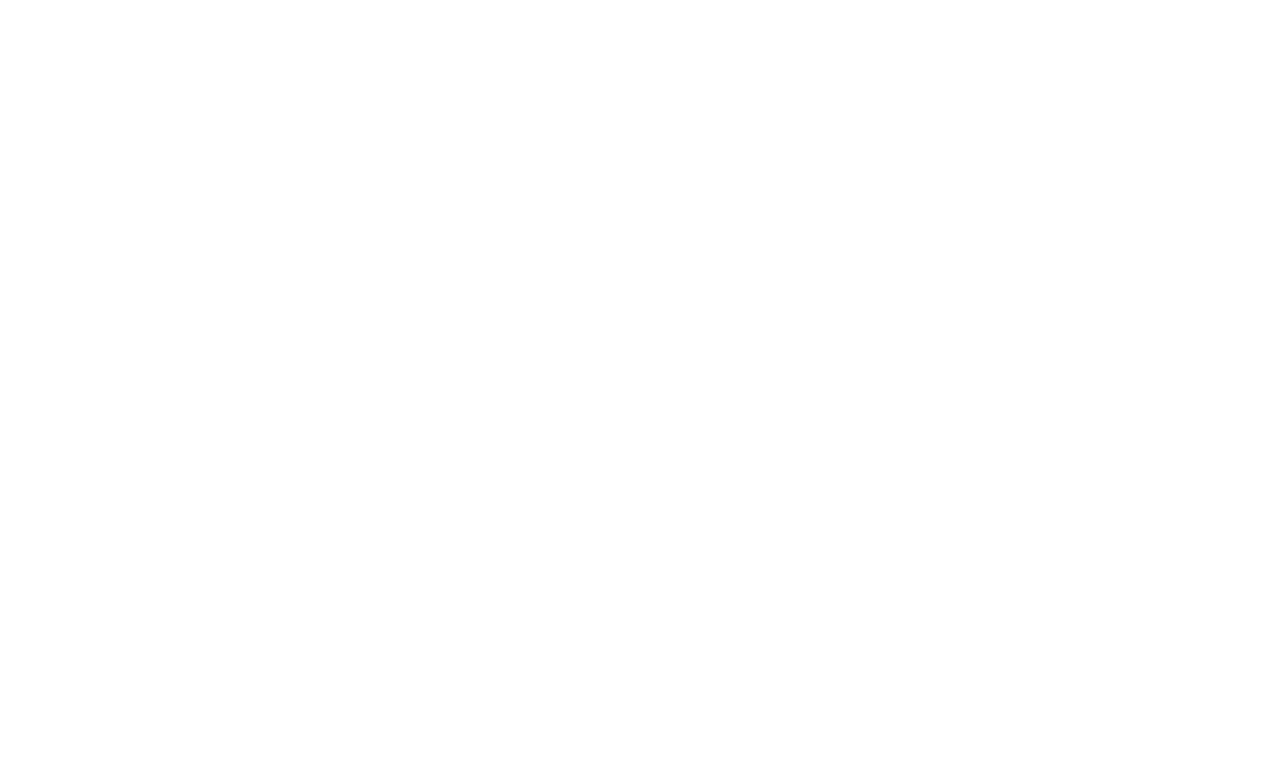
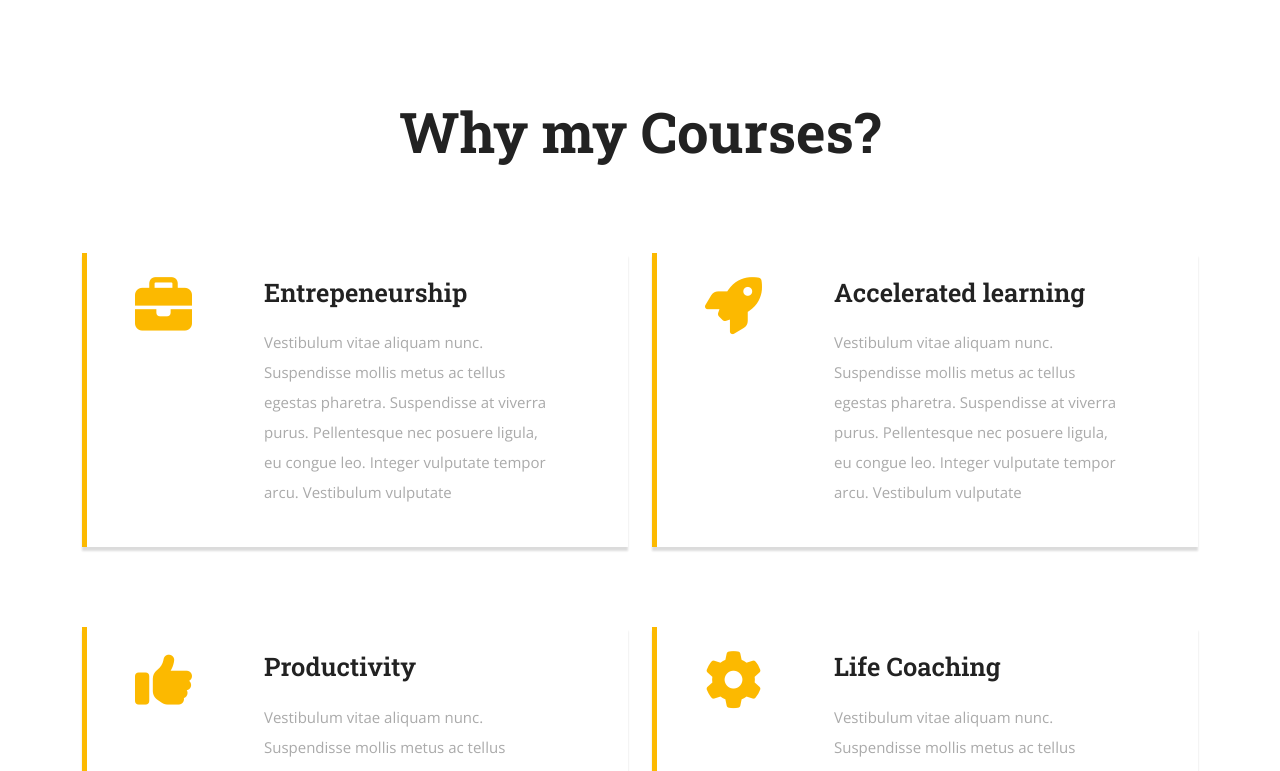
Before and after one commit to leonardomastrangelo/proj-html-vuejs, a Vue app: page / in a window 1280 px wide. Shown: the part 3589-4360 px from the top of the page. Before the commit the page ends 3587 px from the top, so only its background shows below. Built offline with nearby package versions, Linux system fonts and the light colour scheme.

Commit message:
Milestone 5: WhyCoursesSection

```diff
--- a/src/App.vue
+++ b/src/App.vue
@@ -4,6 +4,7 @@
   <FounderSection />
   <CoursesSection />
   <CallToAction />
+  <WhyCourses />
 </template>
 
 <script>
@@ -13,6 +14,7 @@
 import FounderSection from './components/FounderSection.vue';
 import CoursesSection from './components/CoursesSection.vue'
 import CallToAction from './components/CallToAction.vue';
+import WhyCourses from './components/WhyCourses.vue';
 
 export default {
   components: {
@@ -20,7 +22,8 @@
     HeroComponent,
     FounderSection,
     CoursesSection,
-    CallToAction
+    CallToAction,
+    WhyCourses
   },
   data() {
     return {
--- a/src/assets/data/store.js
+++ b/src/assets/data/store.js
@@ -98,4 +98,30 @@
       special: false,
     },
   ],
+  whyCourses: [
+    {
+      icon: "fa-briefcase",
+      title: "Entrepeneurship",
+      paragraph:
+        "Vestibulum vitae aliquam nunc. Suspendisse mollis metus ac tellus egestas pharetra. Suspendisse at viverra purus. Pellentesque nec posuere ligula, eu congue leo. Integer vulputate tempor arcu. Vestibulum vulputate",
+    },
+    {
+      icon: "fa-rocket",
+      title: "Accelerated learning",
+      paragraph:
+        "Vestibulum vitae aliquam nunc. Suspendisse mollis metus ac tellus egestas pharetra. Suspendisse at viverra purus. Pellentesque nec posuere ligula, eu congue leo. Integer vulputate tempor arcu. Vestibulum vulputate",
+    },
+    {
+      icon: "fa-thumbs-up",
+      title: "Productivity",
+      paragraph:
+        "Vestibulum vitae aliquam nunc. Suspendisse mollis metus ac tellus egestas pharetra. Suspendisse at viverra purus. Pellentesque nec posuere ligula, eu congue leo. Integer vulputate tempor arcu. Vestibulum vulputate",
+    },
+    {
+      icon: "fa-gear",
+      title: "Life Coaching",
+      paragraph:
+        "Vestibulum vitae aliquam nunc. Suspendisse mollis metus ac tellus egestas pharetra. Suspendisse at viverra purus. Pellentesque nec posuere ligula, eu congue leo. Integer vulputate tempor arcu. Vestibulum vulputate",
+    },
+  ],
 });
--- a/src/components/CallToAction.vue
+++ b/src/components/CallToAction.vue
@@ -30,8 +30,8 @@
     },
     computed: {
         bookStyle() {
-            const translateX = this.mouseX / -100;
-            const translateY = this.mouseY / -100;
+            const translateX = this.mouseX / -60;
+            const translateY = this.mouseY / -60;
 
             return {
                 transform: `translate(${translateX}px, ${translateY}px)`,
--- /dev/null
+++ b/src/components/WhyCourses.vue
@@ -0,0 +1,38 @@
+<template>
+    <section id="why-courses">
+        <div class="container">
+            <h2 class="display-4 text-center mb-5">Why my Courses?</h2>
+            <div class="row">
+                <div class="col-6" v-for="(card, index) in store.whyCourses">
+                    <WhyCoursesCard :icon="card.icon" :title="card.title" :paragraph="card.paragraph" />
+                </div>
+            </div>
+        </div>
+    </section>
+</template>
+
+<script>
+import { store } from '../assets/data/store';
+import WhyCoursesCard from './WhyCoursesCard.vue';
+export default {
+    name: "WhyCourses",
+    components: {
+        WhyCoursesCard,
+    },
+    data() {
+        return {
+            store
+        }
+    }
+}
+</script>
+
+<style lang="scss" scoped>
+#why-courses {
+    padding: 100px 0;
+
+    h2 {
+        font-weight: 700;
+    }
+}
+</style>
--- /dev/null
+++ b/src/components/WhyCoursesCard.vue
@@ -0,0 +1,66 @@
+<template>
+    <div class="d-flex my-card">
+        <div class="px-5 py-4">
+            <i class="fa-solid" :class="icon"></i>
+        </div>
+        <div class="p-4 me-5">
+            <h3>
+                {{ title }}
+            </h3>
+            <p>
+                {{ paragraph }}
+            </p>
+        </div>
+    </div>
+</template>
+
+<script>
+export default {
+    name: "WhyCoursesCard",
+    props: {
+        icon: String,
+        title: String,
+        paragraph: String
+    }
+}
+</script>
+
+<style lang="scss" scoped>
+@use '../assets/css/partials/variables.scss' as *;
+
+i {
+    font-size: 3.8em;
+    color: $brand_primary;
+}
+
+h3 {
+    font-family: 'Roboto Slab';
+    font-weight: 600;
+    font-size: 1.7em;
+    margin-bottom: 20px;
+}
+
+p {
+    color: $brand_tertiary;
+    line-height: 2em;
+}
+
+.my-card {
+    border-left: 5px solid $brand_primary;
+    margin: 40px 0;
+    box-shadow: 0px 4px 2px rgba(0, 0, 0, 0.141);
+    transition: all 0.2s ease-in-out;
+
+    &:hover {
+        background-color: $brand_primary;
+    }
+
+    &:hover i {
+        color: $brand_light;
+    }
+
+    &:hover p {
+        color: rgba(0, 0, 0, 0.772);
+    }
+}
+</style>
```
